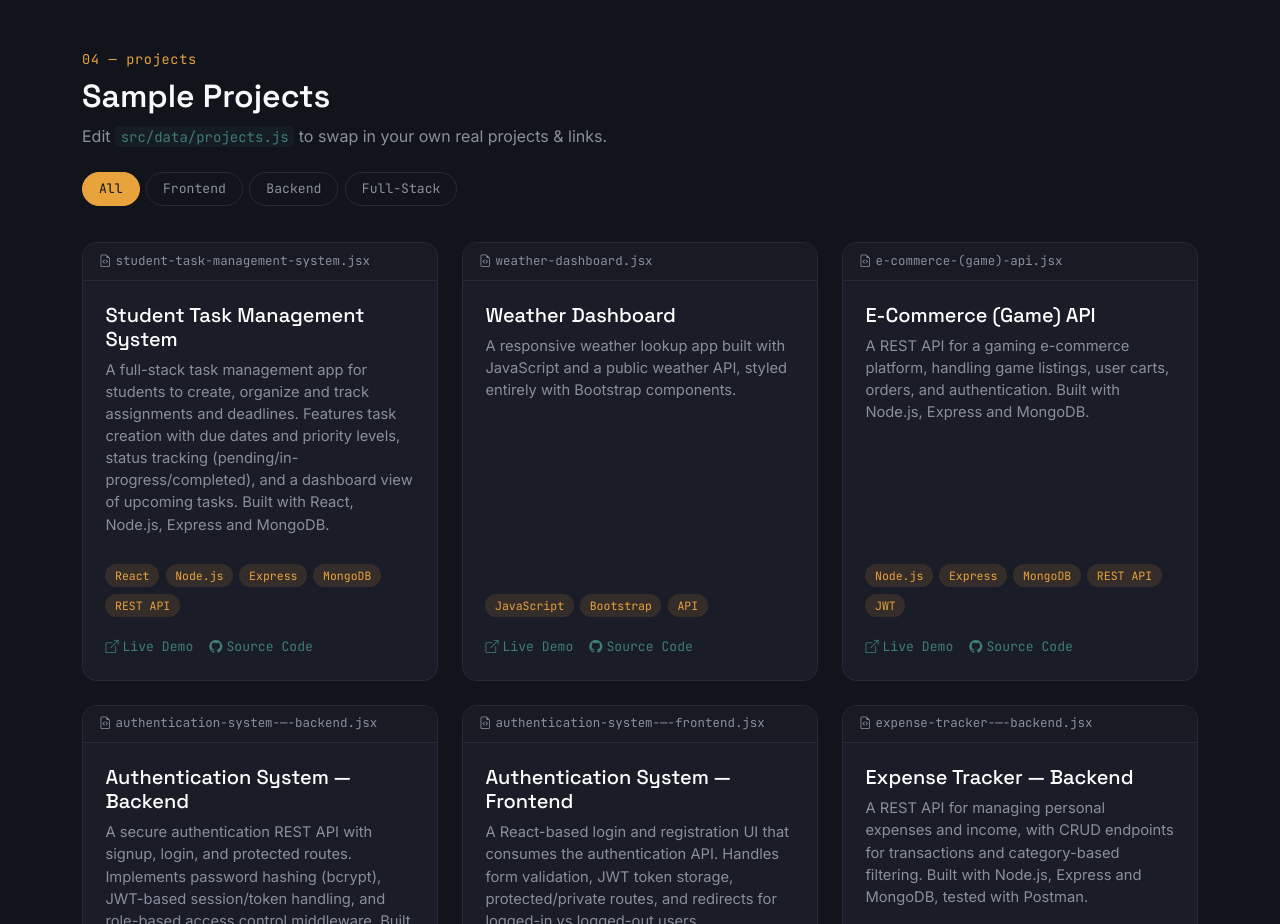
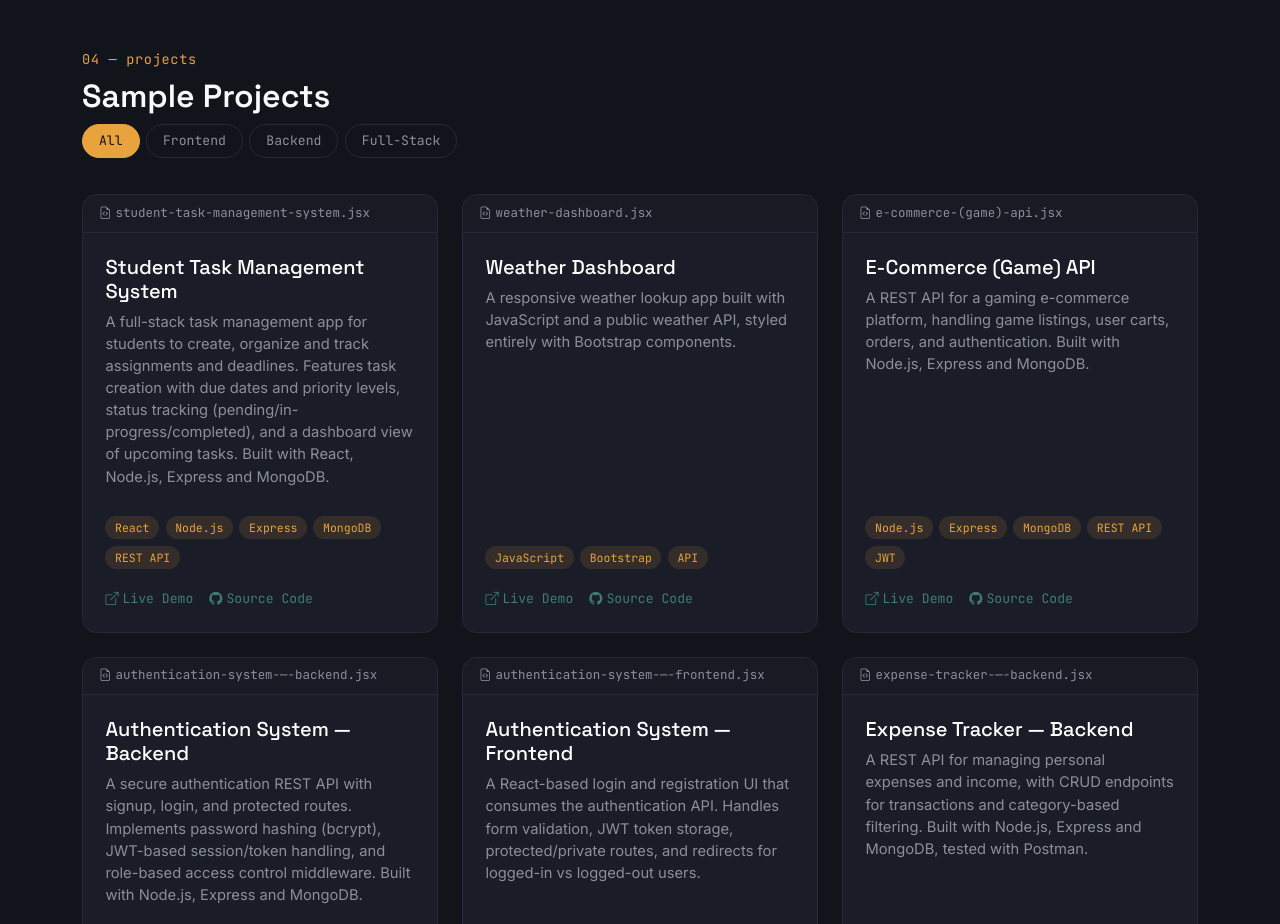
Before and after one commit to vk8595422784-sudo/Personal_Portfoilio, a React (Vite) app: page / in a window 1280 px wide. Shown: the part 3060-3984 px from the top of the page. Built offline with nearby package versions, Linux system fonts and the light colour scheme.

Commit message:
updated project

```diff
--- a/src/components/Projects.jsx
+++ b/src/components/Projects.jsx
@@ -1,28 +1,26 @@
-import { useState } from 'react';
-import projects, { categories } from '../data/projects';
-import ProjectCard from './ProjectCard';
+import { useState } from "react";
+import projects, { categories } from "../data/projects";
+import ProjectCard from "./ProjectCard";
 
 export default function Projects() {
-  const [activeFilter, setActiveFilter] = useState('All');
+  const [activeFilter, setActiveFilter] = useState("All");
 
   const filtered =
-    activeFilter === 'All' ? projects : projects.filter((p) => p.category === activeFilter);
+    activeFilter === "All"
+      ? projects
+      : projects.filter((p) => p.category === activeFilter);
 
   return (
     <section id="projects" className="section-block section-dark">
       <div className="container">
         <p className="section-tag">04 &mdash; projects</p>
         <h2 className="section-title mb-2 text-light">Sample Projects</h2>
-        <p className="text-muted-light mb-4">
-          Edit <code>src/data/projects.js</code> to swap in your own real projects &amp; links.
-        </p>
-
         <div className="mb-4">
           {categories.map((cat) => (
             <button
               key={cat}
               type="button"
-              className={`filter-btn${activeFilter === cat ? ' active' : ''}`}
+              className={`filter-btn${activeFilter === cat ? " active" : ""}`}
               onClick={() => setActiveFilter(cat)}
             >
               {cat}
```
Also changed, not shown: 1 other file (tests, documents, lock files or other folders).
